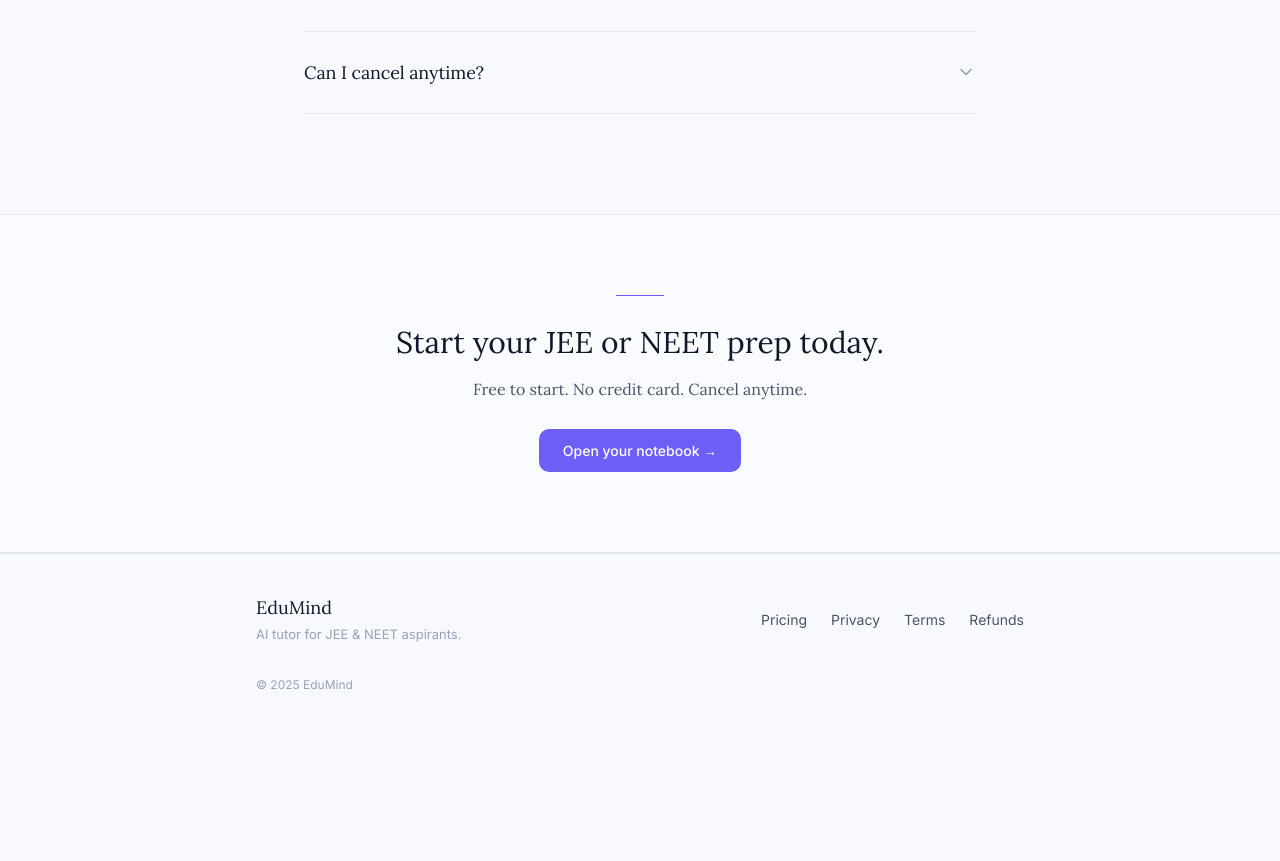
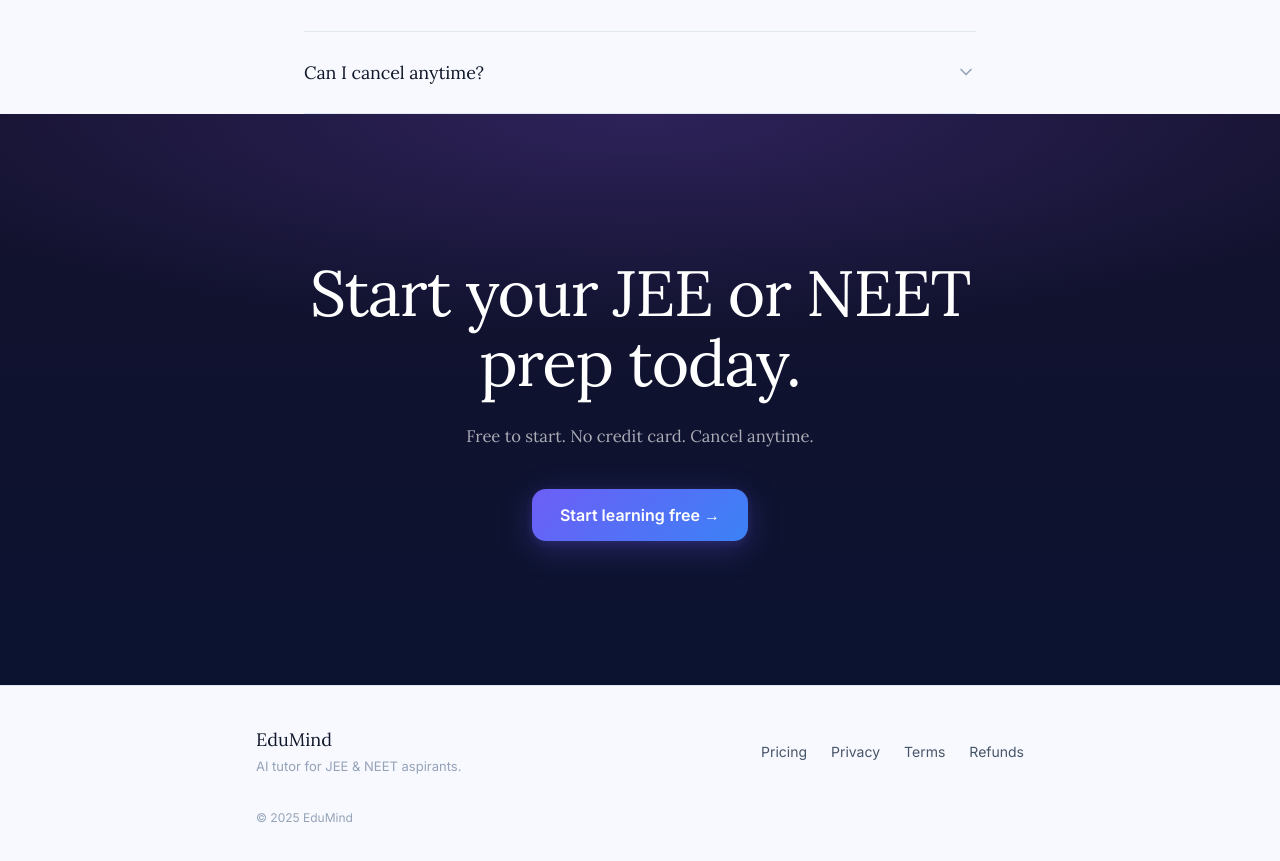
Before and after one commit to Vxrun19/Edumind, a Next.js app in the folder edumind/: page / in a window 1280 px wide. Shown: the part 6347-7208 px from the top of the page. Before the commit the page ends 7081 px from the top, so only its background shows below. Built offline with nearby package versions, Linux system fonts and the light colour scheme; no server answers.

Commit message:
Redesign CTA as dark chiaroscuro closing moment in new design system
Co-Authored-By: Claude Opus 4.7 (1M context) <noreply@anthropic.com>

```diff
--- a/edumind/src/components/landing/cta-section.tsx
+++ b/edumind/src/components/landing/cta-section.tsx
@@ -3,45 +3,90 @@
 import Link from 'next/link'
 import { ScrollReveal } from '@/components/animations'
 
+// The closing conversion moment. After seven light sections, this is
+// the one DARK band on the page — a deep violet→blue ground with a
+// subtle ambient halo. The dark itself is the punctuation; the headline
+// + microcopy + button cascade on scroll.
 export function CTASection() {
   return (
     <section
-      className="px-6 mt-[100px]"
+      className="relative w-full px-6 py-28 md:py-36 overflow-hidden"
       style={{
-        background: 'var(--bg-warm)',
-        borderTop: '1px solid var(--border)',
-        borderBottom: '1px solid var(--border)',
+        // Layered background:
+        //   1. Linear from deep indigo to deep blue — the "night sky"
+        //      ground; rich, not flat black.
+        //   2. (As an overlay div below) a soft violet halo from the
+        //      top center, like an ambient stage light.
+        background: 'linear-gradient(180deg, #14122E 0%, #0B1330 100%)',
       }}
+      aria-labelledby="cta-heading"
     >
-      <ScrollReveal>
-        <div className="max-w-3xl mx-auto py-20 text-center">
-          {/* Small ruled ornament */}
-          <div
-            className="w-12 h-[1px] mx-auto mb-6"
-            style={{ background: 'var(--border-accent)' }}
-          />
+      {/* Ambient radial glow. Sits above the linear ground, below the
+       *  content. Pointer-events-none so it never blocks the CTA. */}
+      <div
+        aria-hidden="true"
+        className="absolute inset-0 pointer-events-none"
+        style={{
+          background:
+            'radial-gradient(ellipse 90% 55% at 50% 0%, rgba(139, 92, 246, 0.22), transparent 70%)',
+        }}
+      />
 
+      <div className="relative z-10 max-w-3xl mx-auto text-center">
+        {/* Headline — confident serif, pure white. Smaller than the
+         *  hero's 140px ceiling so the hierarchy reads hero → close. */}
+        <ScrollReveal y={20}>
           <h2
-            className="font-serif text-[30px] font-normal"
-            style={{ color: 'var(--text-primary)' }}
+            id="cta-heading"
+            className="font-serif font-normal mx-auto"
+            style={{
+              color: '#FFFFFF',
+              fontSize: 'clamp(36px, 5vw, 72px)',
+              lineHeight: 1.1,
+              letterSpacing: '-0.02em',
+              maxWidth: '18ch',
+            }}
           >
             Start your JEE or NEET prep today.
           </h2>
+        </ScrollReveal>
+
+        {/* Honest microcopy — preserved verbatim. White at 65% opacity
+         *  reads as quiet on the dark ground while staying well above
+         *  AA contrast (≈11:1 on #14122E). */}
+        <ScrollReveal delay={0.15} y={12}>
           <p
-            className="font-serif text-[16px] mt-3"
-            style={{ color: 'var(--text-secondary)' }}
+            className="font-serif mt-5 md:mt-6 mx-auto"
+            style={{
+              color: 'rgba(255, 255, 255, 0.65)',
+              fontSize: 'clamp(15px, 1.3vw, 17px)',
+              lineHeight: 1.6,
+              maxWidth: '48ch',
+            }}
           >
             Free to start. No credit card. Cancel anytime.
           </p>
+        </ScrollReveal>
+
+        {/* Primary CTA — the brand .btn-primary (violet→blue gradient
+         *  pill with glow). On this dark ground the glow becomes much
+         *  more visible than it is in the light sections — the button
+         *  reads as the obvious next step. Slight inline bump to font
+         *  size and padding makes the closing CTA visually heavier
+         *  than the inline CTAs earlier on the page. */}
+        <ScrollReveal delay={0.3} y={14}>
           <Link
             href="/dashboard"
-            className="inline-block font-sans text-[14px] font-medium px-6 py-[11px] rounded-lg text-white mt-7 transition-all duration-200 hover:-translate-y-[1px] active:scale-[0.97]"
-            style={{ background: 'var(--accent)' }}
+            className="btn-primary inline-block mt-9 md:mt-10"
+            style={{
+              fontSize: '16px',
+              padding: '14px 28px',
+            }}
           >
-            {'Open your notebook \u2192'}
+            Start learning free →
           </Link>
-        </div>
-      </ScrollReveal>
+        </ScrollReveal>
+      </div>
     </section>
   )
 }
```
